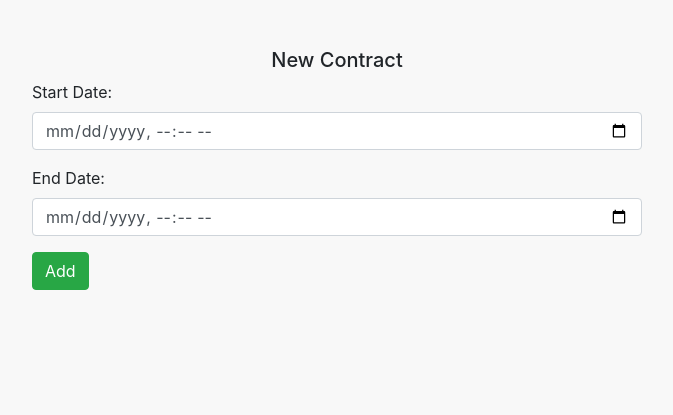
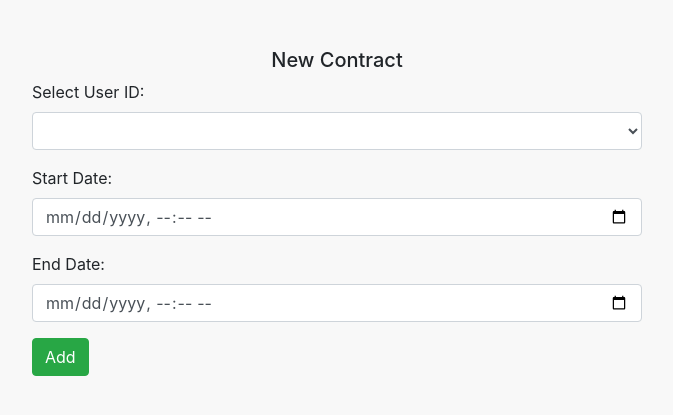
Before and after one commit to samir267/Project_Spring, a Spring Boot app: page /newContractForm1/1 in a window 1280 px wide. Shown: the top 415 px of the page, without its empty margins (303-976 px from the left). Run offline with Spring Boot 4, Linux system fonts and the light colour scheme; the visitor is signed in with stand-in values (Sample User, id 1); lists and menus that the app fills with data are empty; some of the project's set-up classes (security, data sources, template engines, error pages and the like) are left out, and stand-ins take their place.

Commit message:
reste du code

```diff
--- a/src/main/java/SpringProject/business/service/ContractsService.java
+++ b/src/main/java/SpringProject/business/service/ContractsService.java
@@ -1,4 +1,5 @@
 package SpringProject.business.service;
+
 
 import java.util.List;
 
--- a/src/main/java/SpringProject/business/serviceimp/ContractsServiceImp.java
+++ b/src/main/java/SpringProject/business/serviceimp/ContractsServiceImp.java
@@ -1,5 +1,7 @@
 package SpringProject.business.serviceimp;
 
+import java.time.LocalDate;
+import java.time.LocalDateTime;
 import java.util.List;
 
 import org.springframework.beans.factory.annotation.Autowired;
@@ -20,10 +22,12 @@ public class ContractsServiceImp implements ContractsService{
      public Contracts createContract(Contracts contract) {
         return contractsRepo.save(contract);
     }
-
     @Override
     public List<Contracts> listAllContracts() {
         return contractsRepo.findAll();
     }
 
+
+
+
 }
--- a/src/main/java/SpringProject/dao/repository/ContractsRepo.java
+++ b/src/main/java/SpringProject/dao/repository/ContractsRepo.java
@@ -1,9 +1,11 @@
 package SpringProject.dao.repository;
+
+import java.util.List;
 
 import org.springframework.data.jpa.repository.JpaRepository;
 
 import SpringProject.dao.models.Contracts;
 
 public interface ContractsRepo extends JpaRepository<Contracts,Long>{
-
+    List<Contracts>findContractById(Long id);
 }
--- a/src/main/java/SpringProject/web/controller/ConractsController.java
+++ b/src/main/java/SpringProject/web/controller/ConractsController.java
@@ -15,13 +15,17 @@ import org.springframework.web.bind.annotation.ModelAttribute;
 import org.springframework.web.bind.annotation.PathVariable;
 import org.springframework.web.bind.annotation.PostMapping;
 import org.springframework.web.bind.annotation.RequestMapping;
+import org.springframework.web.bind.annotation.RequestParam;
 import org.springframework.web.bind.annotation.RestController;
 
 import SpringProject.business.service.CarService;
 import SpringProject.business.service.ContractsService;
+import SpringProject.business.service.UserService;
 import SpringProject.dao.models.Car;
 import SpringProject.dao.models.Contracts;
+import SpringProject.dao.models.Role;
 import SpringProject.dao.models.User;
+import SpringProject.dao.repository.ContractsRepo;
 
 @Controller
 @RequestMapping("")
@@ -32,11 +36,18 @@ public class ConractsController {
     @Autowired
     private CarService carService;
 
+     @Autowired
+    private UserService userService;
+
+    @Autowired
+    private ContractsRepo contractsRepo;
+
 
         @GetMapping("/allContract")
         public String getAllContracts(Model model) {
             List<Contracts> contracts = contractsService.listAllContracts();
             model.addAttribute("Contracts", contracts);
+
             LocalDateTime currentDateTime = LocalDateTime.now();
             for (Contracts contract : contracts) {
                 if (contract.getDate_fin().isBefore(currentDateTime)) {
@@ -51,23 +62,33 @@ public class ConractsController {
         }
 
 
+
+
+
     @GetMapping("/newContractForm1/{id}")
     public String showNewContractForm(@PathVariable Long id,Model model) {
         Contracts contract = new Contracts();
         model.addAttribute("contract", contract);
         model.addAttribute("idCar", id);
 
+        List<User> users = userService.getAllUsersByRole(Role.USER);
+            model.addAttribute("users", users);
+
         return "newContract";
     }
 
     @PostMapping("/newContract1/{id}")
-public String createNewContract(@PathVariable Long id,@ModelAttribute("contract") Contracts contract) {
+    public String createNewContract(@PathVariable Long id,@ModelAttribute("contract") Contracts contract,@RequestParam("userId") Long userId) {
         Optional<Car>Car=carService.getCarById(id);
-    Car.get().setEtat(1);
+        LocalDateTime currentDateTime = LocalDateTime.now();
+        if (contract.getDate_deb().isBefore(currentDateTime)) {
+
+        Car.get().setEtat(1);}
         int daysBetween = (int) ChronoUnit.DAYS.between(contract.getDate_deb(), contract.getDate_fin());
         int prix=Integer.parseInt(Car.get().getPrice() )*daysBetween;
         contract.setId_car(Car.get().getId());
         contract.setPrix_Contract(prix);
+        contract.setId_user(userId);
         contractsService.createContract(contract);
         return "redirect:/allContract";
     }
--- a/src/main/java/SpringProject/web/requests/ContractForm.java
+++ b/src/main/java/SpringProject/web/requests/ContractForm.java
@@ -4,6 +4,7 @@ import java.time.LocalDateTime;
 import java.util.Date;
 
 import SpringProject.dao.models.Car;
+import SpringProject.dao.models.User;
 import io.micrometer.common.lang.Nullable;
 import jakarta.persistence.JoinColumn;
 import jakarta.persistence.ManyToOne;
@@ -13,6 +14,10 @@ public class ContractForm {
     @ManyToOne
     @JoinColumn(name = "id_car", referencedColumnName = "id")
     private Car car;
+
+     @ManyToOne
+    @JoinColumn(name = "id_client", referencedColumnName = "id")
+    private User user;
     private LocalDateTime date_deb;
     private LocalDateTime date_fin;
         private int prix_Contract;
--- a/src/main/resources/templates/ContractsList.html
+++ b/src/main/resources/templates/ContractsList.html
@@ -177,6 +177,8 @@
                 <th>Date_fin</th>
                 <th>price</th>
                 <th>id_car</th>
+                <th>id_client</th>
+
                 </tr>
         </thead>
         <tbody>
@@ -186,6 +188,8 @@
                 <td th:text="${contract.date_fin}"></td>
                 <td th:text="${contract.prix_Contract}"></td>
                 <td th:text="${contract.id_car}"></td>
+                <td th:text="${contract.id_client}"></td>
+
                 <td></td>
             </tr>
         </tbody>
--- a/src/main/resources/templates/dashboard.html
+++ b/src/main/resources/templates/dashboard.html
@@ -204,7 +204,7 @@
 									<td th:text="${car.price}"></td>
 									<td th:text="${car.etat}"></td>
 									<td >
-											<button th:if="${car.etat}==0" type="button" class="btn btn-primary" th:onclick="|window.location.href='/newContractForm1/' + ${car.id}|">Contract</button>
+											<button th:if="${car.etat}==0" 	type="button" class="btn btn-primary" th:onclick="|window.location.href='/newContractForm1/' + ${car.id}|">Contract</button>
 									</td>
 								<th>
 									<a class="edit" data-toggle="modal" th:onclick="|window.location.href='/cars/editCarForm/' + ${car.id}|">
--- a/src/main/resources/templates/newContract.html
+++ b/src/main/resources/templates/newContract.html
@@ -12,6 +12,13 @@
 
         <form th:action="@{/newContract1/{id} (id=${idCar})}" th:object="${contract}" method="post" enctype="multipart/form-data">
             <input type="text" id="" th:value="${idCar}" name="idCar" th:field="*{Car.id}" hidden/>
+
+            <div class="form-group">
+                <label for="userId">Select User ID:</label>
+                <select class="form-control" id="userId" name="userId">
+                    <option th:each="user : ${users}" th:value="${user.id}" th:text="${user.id}"></option>
+                </select>
+            </div>
 
             <div class="form-group">
                 <label for="startDate">Start Date:</label>
```
Also changed, not shown: src/main/java/SpringProject/dao/models/Contracts.java (+16 -0 lines), src/main/java/SpringProject/web/controller/UserController.java (+2 -6 lines), src/main/resources/static/images/47022.png (added). Lines whose indentation alone changed are shown as unchanged.
